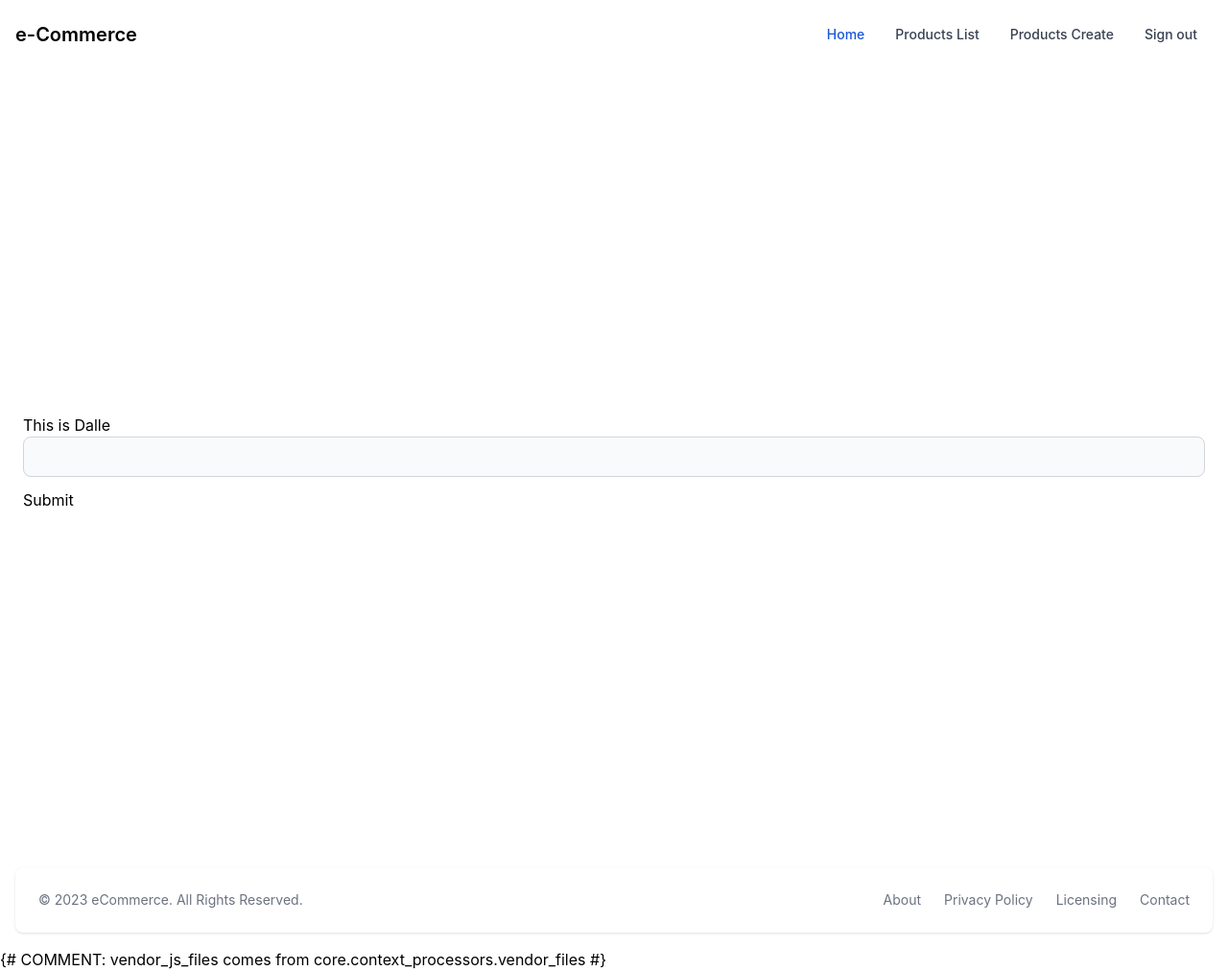
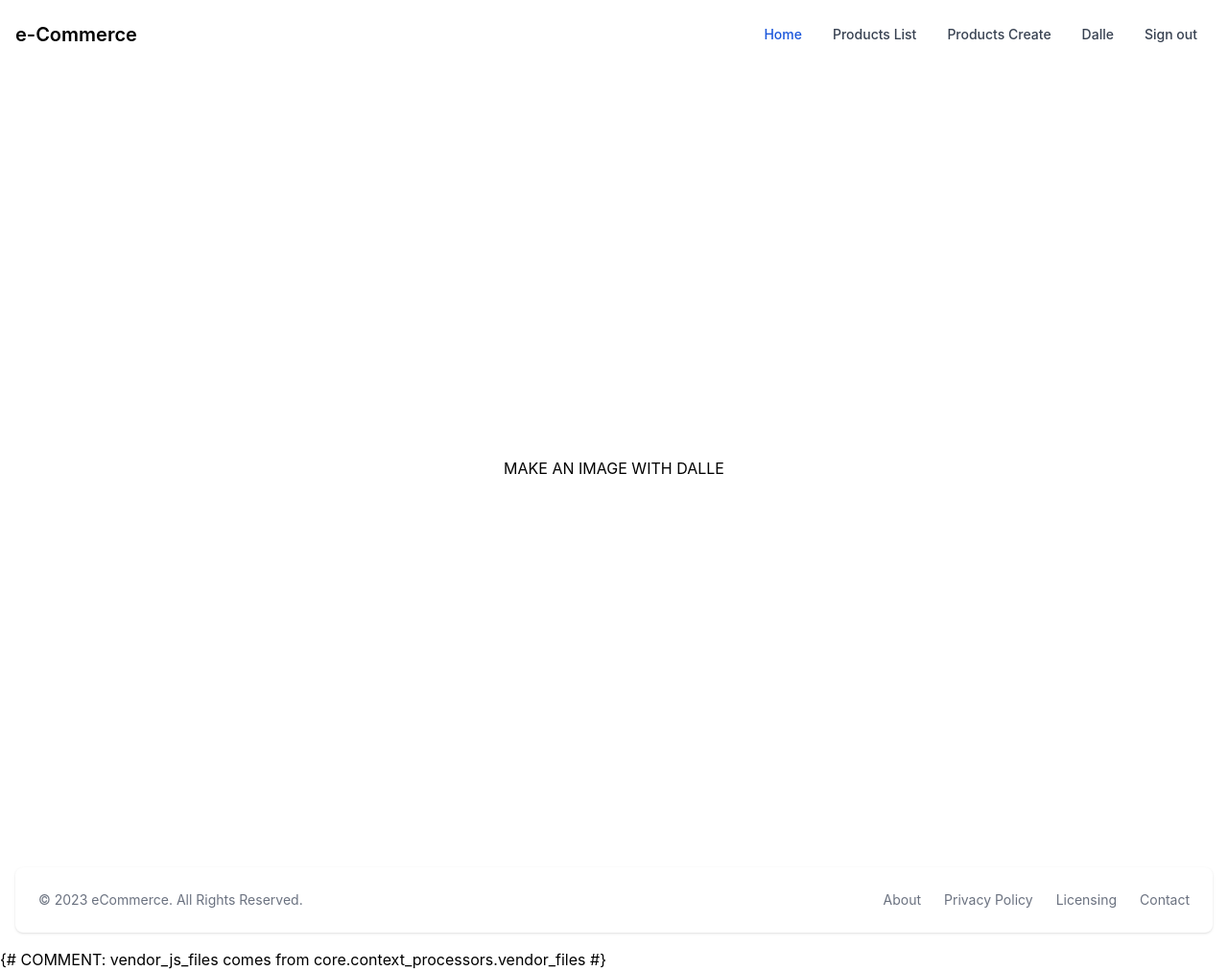
Before and after one commit to iankimdev/open-ai-django, a Django app: page / in a window 1280 px wide. Shown: the whole page at 96% size. Run offline with Django 4.2, Linux system fonts and the light colour scheme; the visitor is signed in with stand-in values (Sample User, id 1); style sheets or scripts are compiled from the project's sources.

Commit message:
Add Dalle page

```diff
--- a/django/core/urls.py
+++ b/django/core/urls.py
@@ -8,7 +8,7 @@ from . import views
 urlpatterns = [
     path('admin/', admin.site.urls),
     path('', views.home_view),
-    path('', include('dalle.urls')),
+    path('dalle/', include('dalle.urls')),
     path('products/', include('products.urls')),
     path('purchases/', include('purchases.urls')),
     path('users/', include('users.urls')),
--- a/django/dalle/models.py
+++ b/django/dalle/models.py
@@ -10,4 +10,4 @@ class DalleImage(models.Model):
         return str(self.phrase)
 
     def get_download_url(self):
-        return reverse("dalle_images:download_image", args=[self.id])
+        return reverse("dalle:download_image", args=[self.id])
--- a/django/dalle/urls.py
+++ b/django/dalle/urls.py
@@ -1,8 +1,10 @@
 from django.urls import path
 from django.views.generic import TemplateView
 from .views import generate_image_from_txt, download_image
-app_name = 'dalle_images'
+
+app_name = 'dalle'
+
 urlpatterns = [
-    path('', generate_image_from_txt, name='generate_image_from_txt'),
+    path('', generate_image_from_txt, name='dalle'),
     path("download/<int:image_id>/", download_image, name="download_image"),
 ]
--- a/django/dalle/views.py
+++ b/django/dalle/views.py
@@ -4,11 +4,13 @@ import openai, os, requests
 from django.core.files.base import ContentFile
 from .models import DalleImage
 from django.views.decorators.csrf import csrf_exempt
+from django.contrib.auth.decorators import login_required
 from core.env import config
 # Create your views here.
 api_key= config("OPENAI_KEY", default=None)
 #api_key = os.getenv("OPENAI_KEY")
 openai.api_key = api_key
+
 @csrf_exempt
 def generate_image_from_txt(request):
     obj = None
@@ -30,8 +32,7 @@ def generate_image_from_txt(request):
         obj = DalleImage(phrase=user_input)
         obj.ai_image.save(fname, img_file)
         obj.save()
-    return render(request, "home.html", {"object":obj})
-
+    return render(request, "dalle.html", {"object":obj})
 
 def download_image(request, image_id):
     image = get_object_or_404(DalleImage, id=image_id)
--- a/django/templates/base/navbar.html
+++ b/django/templates/base/navbar.html
@@ -31,6 +31,9 @@
         <li>
           <a href="{% url 'products:create' %}" class="block py-2 pl-3 pr-4 text-gray-700 rounded hover:bg-gray-100 md:hover:bg-transparent md:border-0 md:hover:text-blue-700 md:p-0 dark:text-gray-400 md:dark:hover:text-white dark:hover:bg-gray-700 dark:hover:text-white md:dark:hover:bg-transparent">Products Create</a>
         </li>
+        <li>
+          <a href="{% url 'dalle:dalle' %}" class="block py-2 pl-3 pr-4 text-gray-700 rounded hover:bg-gray-100 md:hover:bg-transparent md:border-0 md:hover:text-blue-700 md:p-0 dark:text-gray-400 md:dark:hover:text-white dark:hover:bg-gray-700 dark:hover:text-white md:dark:hover:bg-transparent">Dalle</a>
+        </li>
 
         <li>
           <a href="{% url 'users:signout' %}" class="block py-2 pl-3 pr-4 text-gray-700 rounded hover:bg-gray-100 md:hover:bg-transparent md:border-0 md:hover:text-blue-700 md:p-0 dark:text-gray-400 md:dark:hover:text-white dark:hover:bg-gray-700 dark:hover:text-white md:dark:hover:bg-transparent">Sign out</a>
--- a/django/templates/home.html
+++ b/django/templates/home.html
@@ -2,26 +2,10 @@
 <div
   class="flex flex-col items-center justify-center px-6 mx-auto md:h-screen lg:py-0"
 >
-<div class="container mt-3">
-  <h1>This is Dalle</h1>
-  <form method="post" autocomplete="off">
-    {% csrf_token %}
-    <input type="text" class="form-control" name="user_input" />
-    <button type="submit" class="btn mt-3">Submit</button>
-  </form>
 
-  <br />
-  {% if object %}
-  <div>
-    {{object.phrase}}
-    <br />
-    <img src="{{ object.ai_image.url }}" alt="{{ object.phrase }}" />
-    {% if object.get_download_url %}
-    <a href="{{ object.get_download_url }}" class="btn mt-3">Download Image</a>
-  {% endif %}
-  </div>
-  {% endif %}
-</div>
+
+MAKE AN IMAGE WITH DALLE
+
 </div>
 
 {% endblock %}
```
Also changed, not shown: django/templates/dalle.html (added, +27 -0 lines).
